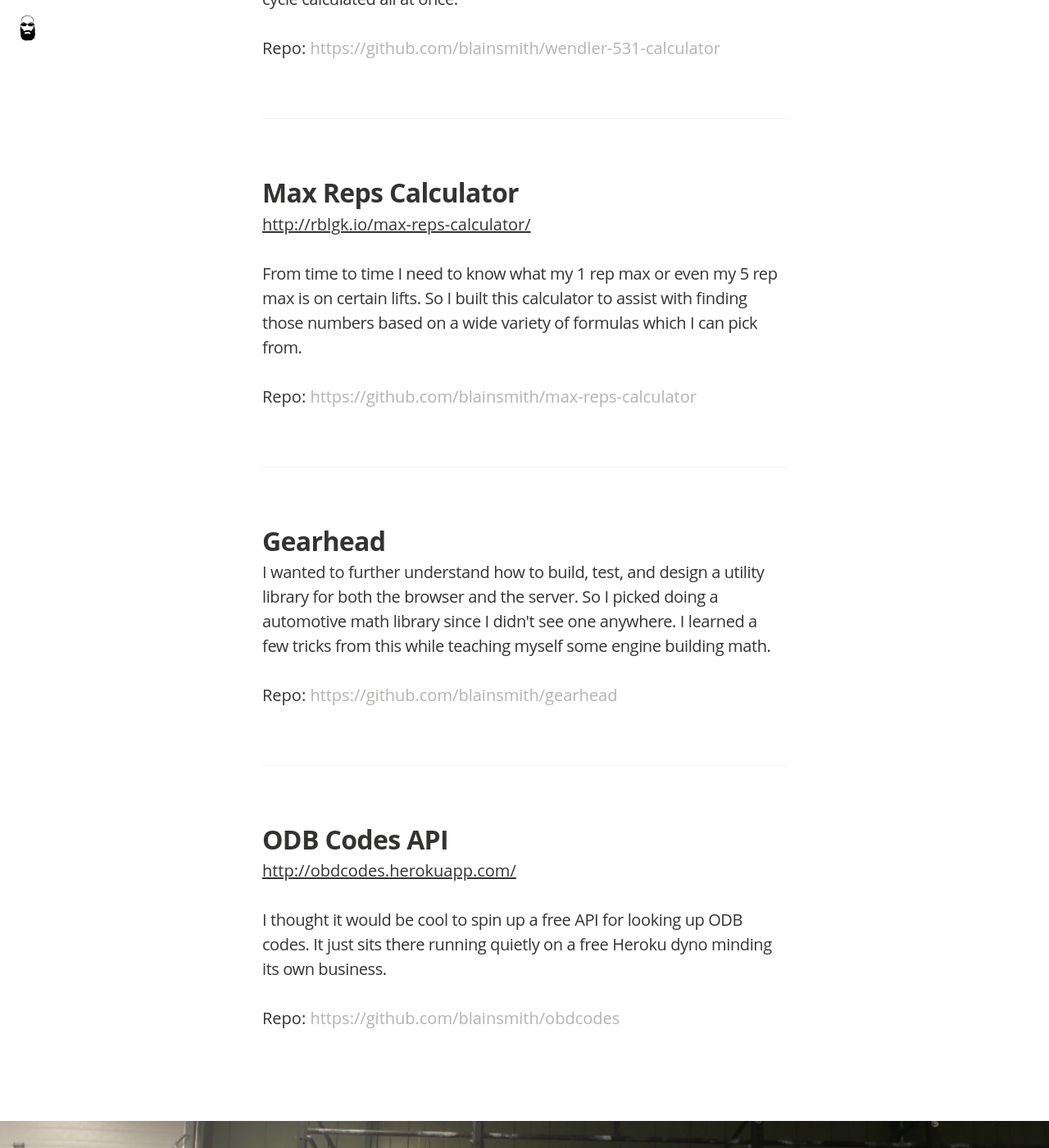
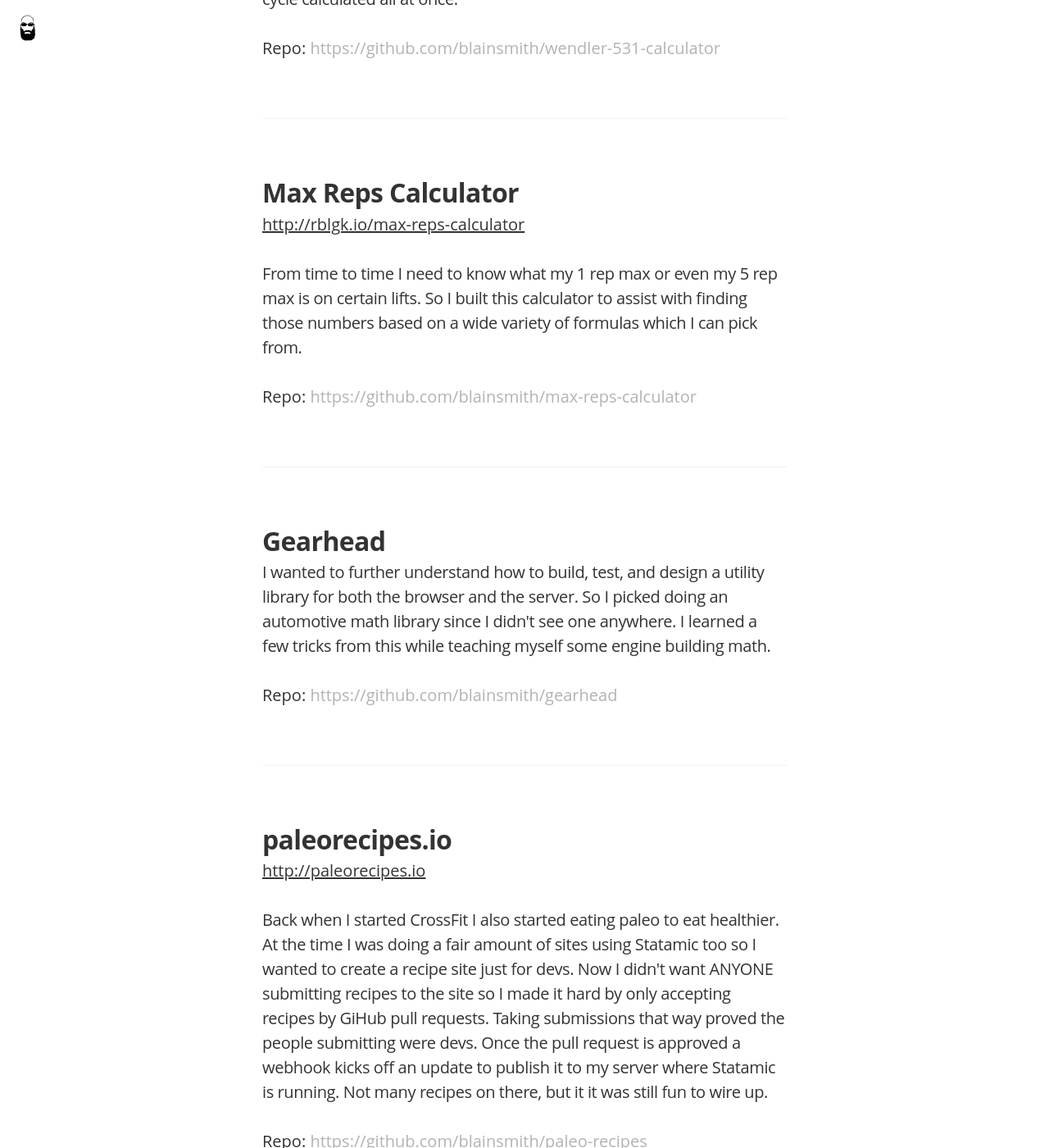
Before and after one commit to blainsmith/blainsmith.com, a Jekyll site: the page built from projects/index.html, in a window 1280 px wide and 1400 px high, scrolled down 2008 px. Shown: the whole window at 82% size. Built offline with Jekyll 4.4.1, drawn with Linux system fonts in a browser that asks for light colours; nearby versions of some CDN libraries; some web fonts are replaced; Markdown is read by kramdown in place of the engine named in the settings; some of the changed text lies outside the part shown.

Commit message:
grammer and paleo recipes Closes #3

```diff
--- a/_data/projects.yaml
+++ b/_data/projects.yaml
@@ -1,21 +1,25 @@
 - title: PRd
   url: http://prdapp.com
-  synopsis: Most gym apps sucked for what I needed. All I really needed was simple daily logging with notes and a way for me to track my progress and records specific exercises. So I made PRd to do just that and only that. I have about 50 people using it and I plan to upgrade it soon to be able to scale better and offer a native mobile app.
+  synopsis: Most gym apps sucked for what I needed. All I really needed was simple daily logging with notes and a way for me to track my progress and record specific exercises. So I made PRd to do just that and only that. I have about 50 people using it and I plan to upgrade it soon to be able to scale better and offer a native mobile app.
 - title: LeagueBook
   url: http://leaguebook.org
   synopsis: We had a hack weekend at MadGlory so Kirk, Clay, and I made LeagueBook to let League of Legends players sign up and pick their college to see how their school stacks up against the rest of the country. We periodically update it and we have some pretty nice features to get into it in the future.
 - title: Wendler 5/3/1 Calculator
-  url: http://rblgk.io/wendler-531-calculator/
+  url: http://rblgk.io/wendler-531-calculator
   repo: https://github.com/blainsmith/wendler-531-calculator
-  synopsis: When I start a cycle of Wendler 5/3/1 I found myself constantly firing up a calculator to run through all the percentages for my lifts. It was tedious and annoyting so this calculator made it easy to get an entire cycle calculated all at once.
+  synopsis: When I start a cycle of Wendler 5/3/1 I found myself constantly firing up a calculator to run through all the percentages for my lifts. It was tedious and annoying so this calculator made it easy to get an entire cycle calculated all at once.
 - title: Max Reps Calculator
-  url: http://rblgk.io/max-reps-calculator/
+  url: http://rblgk.io/max-reps-calculator
   repo: https://github.com/blainsmith/max-reps-calculator
   synopsis: From time to time I need to know what my 1 rep max or even my 5 rep max is on certain lifts. So I built this calculator to assist with finding those numbers based on a wide variety of formulas which I can pick from.
 - title: Gearhead
   repo: https://github.com/blainsmith/gearhead
-  synopsis: I wanted to further understand how to build, test, and design a utility library for both the browser and the server. So I picked doing a automotive math library since I didn't see one anywhere. I learned a few tricks from this while teaching myself some engine building math.
+  synopsis: I wanted to further understand how to build, test, and design a utility library for both the browser and the server. So I picked doing an automotive math library since I didn't see one anywhere. I learned a few tricks from this while teaching myself some engine building math.
+- title: paleorecipes.io
+  url: http://paleorecipes.io
+  repo: https://github.com/blainsmith/paleo-recipes
+  synopsis: Back when I started CrossFit I also started eating paleo to eat healthier. At the time I was doing a fair amount of sites using Statamic too so I wanted to create a recipe site just for devs. Now I didn't want ANYONE submitting recipes to the site so I made it hard by only accepting recipes by GiHub pull requests. Taking submissions that way proved the people submitting were devs. Once the pull request is approved a webhook kicks off an update to publish it to my server where Statamic is running. Not many recipes on there, but it it was still fun to wire up.
 - title: ODB Codes API
-  url: http://obdcodes.herokuapp.com/
+  url: http://obdcodes.herokuapp.com
   repo: https://github.com/blainsmith/obdcodes
   synopsis: I thought it would be cool to spin up a free API for looking up ODB codes. It just sits there running quietly on a free Heroku dyno minding its own business.
```
